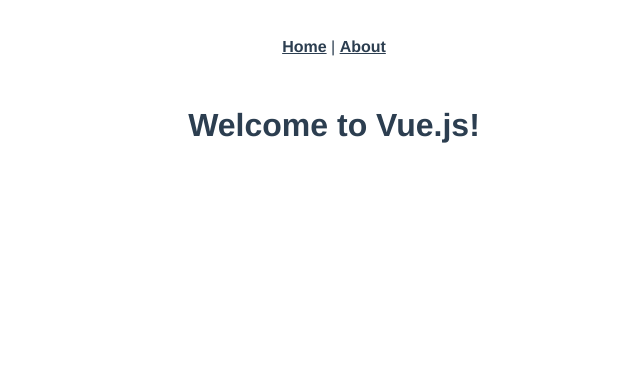
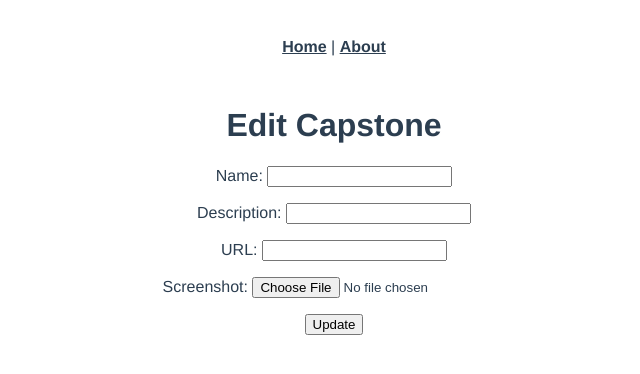
Before and after one commit to SymensJeffrey/student-portal-vue, a Vue app: page /capstones/1/edit in a window 1280 px wide. Shown: the top 374 px of the page, without its empty margins (306-946 px from the left). Built offline with nearby package versions, Linux system fonts and the light colour scheme.

Commit message:
add input boxes and and update capstone function

```diff
--- a/package.json
+++ b/package.json
@@ -7,6 +7,7 @@
     "build": "vue-cli-service build"
   },
   "dependencies": {
+    "axios": "^0.21.1",
     "core-js": "^3.6.5",
     "vue": "^2.6.11",
     "vue-router": "^3.2.0"
--- a/src/main.js
+++ b/src/main.js
@@ -1,6 +1,10 @@
 import Vue from 'vue'
 import App from './App.vue'
 import router from './router'
+import axios from "axios";
+
+axios.defaults.baseURL = process.env.NODE_ENV === "development" ? "http://localhost:3000" : "/";
+
 
 Vue.config.productionTip = false
 
--- a/src/views/CapstonesEdit.vue
+++ b/src/views/CapstonesEdit.vue
@@ -1,19 +1,41 @@
 <template>
-  <div class="capstone-edit">
+  <div class="home">
     <h1>{{ message }}</h1>
+
+    <p> Name: <input type="text" /></p>
+    <p> Description: <input type="text" /></p>
+    <p> URL: <input type="text" /></p>
+    <p> Screenshot: <input type="file" /></p>
+    <p> <button v-on:click="updateCapstone(capstone)"> Update </button> </p>
   </div>
+
 </template>
 
 <style></style>
 
 <script>
+  // import axios from "axios"
   export default {
     data: function () {
       return {
-        message: "Welcome to Vue.js!",
+        message: "Edit Capstone",
+        capstone: {}
       };
     },
     created: function () {},
-    methods: {},
+    methods: {
+      updateCapstone: function(capstone) {
+        console.log("updating...")
+        var editCapstoneParams = capstone;
+        axios.patch("/capstones" + editCapstoneParams.id).then((response) => {
+          console.log("Capstone Update", response);
+          // this.$router.push("/capstones");
+        })
+        .catch((error) => {
+          console.log("capstones update error", error.response);
+          this.errors = error.response.data.errors;
+        });
+      },
+    },
   };
 </script>
```
Also changed, not shown: 1 other file (tests, documents, lock files or other folders).
